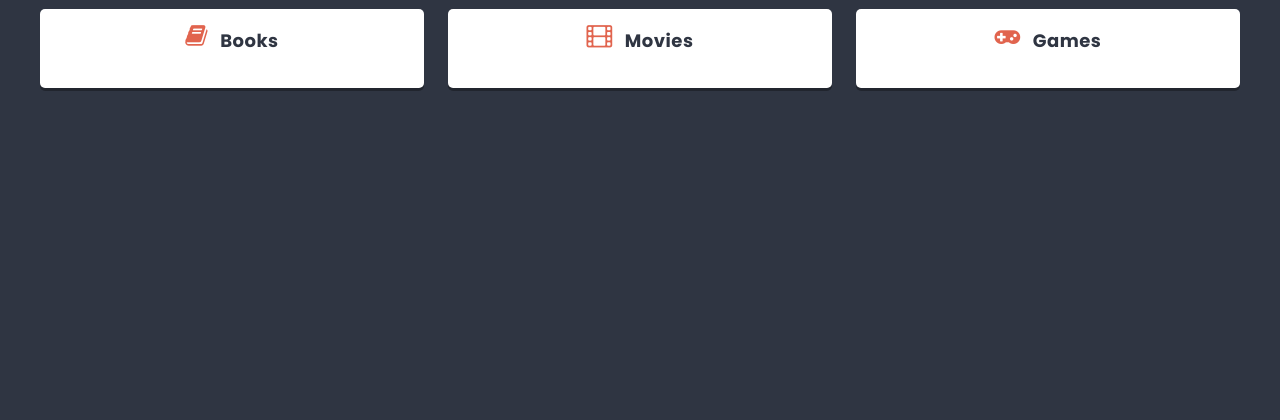
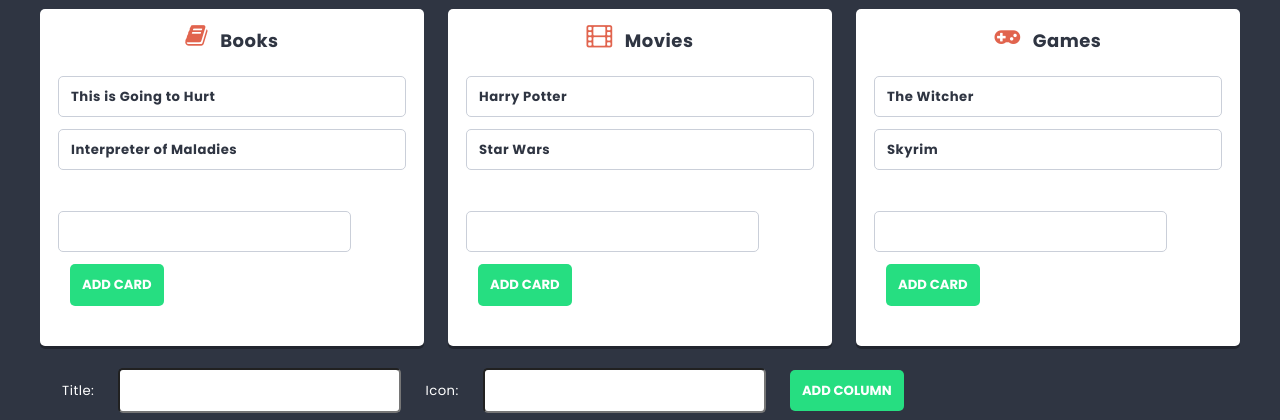
Before and after one commit to PiotrEk-721/React-Project-Learn, a React (Create React App) app: page / in a window 1280 px wide. Shown: the part 532-952 px from the top of the page. Before the commit the page ends 800 px from the top, so only its background shows below. Built offline with nearby package versions, Linux system fonts and the light colour scheme.

Commit message:
capture 11_7 add card input and column input

```diff
--- a/package.json
+++ b/package.json
@@ -26,6 +26,7 @@
     "eslint-config-react-app": "^7.0.1",
     "eslint-webpack-plugin": "^3.1.1",
     "file-loader": "^6.2.0",
+    "font-awesome": "^4.7.0",
     "fs-extra": "^10.0.0",
     "html-webpack-plugin": "^5.5.0",
     "identity-obj-proxy": "^3.0.0",
@@ -48,6 +49,7 @@
     "resolve-url-loader": "^4.0.0",
     "sass-loader": "^12.3.0",
     "semver": "^7.3.5",
+    "shortid": "^2.2.17",
     "source-map-loader": "^3.0.0",
     "style-loader": "^3.3.1",
     "tailwindcss": "^3.0.2",
--- a/src/components/Button/Button.js
+++ b/src/components/Button/Button.js
@@ -1,11 +1,7 @@
 import styles from './Button.module.scss';
 
 const TextInput = (props) => {
-  return (
-    <button className={styles.button} type="button">
-      {props.children}
-    </button>
-  );
+  return <button className={styles.button}>{props.children}</button>;
 };
 
 export default TextInput;
--- /dev/null
+++ b/src/components/Card/Card.js
@@ -0,0 +1,7 @@
+import styles from './Card.module.scss';
+
+const Card = (props) => {
+  return <li className={styles.card}>{props.title}</li>;
+};
+
+export default Card;
--- /dev/null
+++ b/src/components/Card/Card.module.scss
@@ -0,0 +1,13 @@
+@import '../../styles/settings.scss';
+
+.card {
+    position: relative;
+    background: $color-light;
+    border: 1px solid lighten($color-dark, 60%);
+    padding: $base-size;
+    margin: 0 0 $base-size 0;
+    border-radius: $radius;
+    display: flex;
+    justify-content: space-between;
+    font-weight: bold;
+}
--- /dev/null
+++ b/src/components/CardForm/CardForm.js
@@ -0,0 +1,24 @@
+import styles from './CardForm.module.scss';
+import { useState } from 'react';
+import Button from './../Button/Button';
+import TextInput from './../TextInput/TextInput';
+
+const CardForm = (props) => {
+  const [title, setTitle] = useState('');
+
+  const handleSubmit = (e) => {
+    e.preventDefault();
+    console.log('Dodaję kartę:', title);
+    props.action({ title: title });
+    setTitle('');
+  };
+
+  return (
+    <form className={styles.cardForm} onSubmit={handleSubmit}>
+      <TextInput value={title} onChange={(e) => setTitle(e.target.value)} />
+      <Button>Add card</Button>
+    </form>
+  );
+};
+
+export default CardForm;
--- /dev/null
+++ b/src/components/CardForm/CardForm.module.scss
@@ -0,0 +1,11 @@
+@import '../../styles/settings.scss';
+@import '../Button/Button.module.scss';
+
+.cardForm {
+    display: flex;
+    flex-direction: row;
+    justify-content: left;
+    flex-wrap: wrap;
+    padding: 10px 0;
+    align-items: center;
+}
--- a/src/components/Column/Column.js
+++ b/src/components/Column/Column.js
@@ -1,4 +1,6 @@
 import styles from './Column.module.scss';
+import Card from '../Card/Card.js';
+import CardForm from '../CardForm/CardForm.js';
 
 const Column = (props) => {
   return (
@@ -7,6 +9,12 @@ const Column = (props) => {
         <span className={styles.icon + ' fa fa-' + props.icon}></span>
         {props.title}
       </h2>
+      <ul className={styles.cards}>
+        {props.cards.map((card) => (
+          <Card key={card.id} title={card.title} />
+        ))}
+      </ul>
+      <CardForm columnId={props.id} action={props.action} />
     </article>
   );
 };
--- /dev/null
+++ b/src/components/ColumnForm/ColumnForm.js
@@ -0,0 +1,26 @@
+import styles from './ColumnForm.module.scss';
+import { useState } from 'react';
+import Button from '../Button/Button.js';
+
+const ColumnForm = ({ action }) => {
+  const [title, setTitle] = useState('');
+  const [icon, setIcon] = useState('');
+  const handleSubmit = (e) => {
+    e.preventDefault();
+    action({ title: title, icon: icon });
+    setTitle('');
+    setIcon('');
+  };
+
+  return (
+    <form onSubmit={handleSubmit} className={styles.columnForm}>
+      <span>Title:</span>
+      <input type="text" value={title} onChange={(e) => setTitle(e.target.value)} />
+      <span>Icon:</span>
+      <input type="text" value={icon} onChange={(e) => setIcon(e.target.value)} />
+      <Button>Add column</Button>
+    </form>
+  );
+};
+
+export default ColumnForm;
--- /dev/null
+++ b/src/components/ColumnForm/ColumnForm.module.scss
@@ -0,0 +1,26 @@
+@import '../../styles/settings.scss';
+@import '../Button/Button.module.scss';
+
+.columnForm {
+    display: flex;
+    flex-direction: row;
+    padding: 10px;
+    align-items: center;
+
+    input {
+        line-height: 1.3;
+        padding: $base-size;
+        margin: 0 $base-size $base-size $base-size;
+        border-radius: $radius;
+    }
+
+    span {
+        margin: 0 $base-size $base-size $base-size;
+    }
+}
+
+@media (max-width: 767px) {
+    .columnForm {
+        flex-direction: column;
+    }
+}
--- a/src/components/List/List.js
+++ b/src/components/List/List.js
@@ -1,7 +1,55 @@
 import styles from './List.module.scss';
 import Column from '../Column/Column.js';
+import ColumnForm from '../ColumnForm/ColumnForm.js';
+import { useState, useEffect } from 'react';
+import shortid from 'shortid';
 
 const List = () => {
+  const [columns, setColumns] = useState([
+    {
+      id: 1,
+      title: 'Books',
+      icon: 'book',
+      cards: [
+        { id: 1, title: 'This is Going to Hurt' },
+        { id: 2, title: 'Interpreter of Maladies' },
+      ],
+    },
+    {
+      id: 2,
+      title: 'Movies',
+      icon: 'film',
+      cards: [
+        { id: 1, title: 'Harry Potter' },
+        { id: 2, title: 'Star Wars' },
+      ],
+    },
+    {
+      id: 3,
+      title: 'Games',
+      icon: 'gamepad',
+      cards: [
+        { id: 1, title: 'The Witcher' },
+        { id: 2, title: 'Skyrim' },
+      ],
+    },
+  ]);
+
+  const addColumn = (newColumn) => {
+    setColumns([...columns, { id: shortid(), title: newColumn.title, icon: newColumn.icon, cards: [] }]);
+  };
+
+  const addCard = (newCard, columnId) => {
+    console.log('Dodaję kartę do kolumny:', columnId, newCard);
+    const columnsUpdated = columns.map((column) => {
+      if (column.id === columnId)
+        return { ...column, cards: [...column.cards, { id: shortid(), title: newCard.title }] };
+      else return column;
+    });
+
+    setColumns(columnsUpdated);
+  };
+
   return (
     <div className="list">
       <header className={styles.header}>
@@ -11,10 +59,18 @@ const List = () => {
       </header>
       <p className={styles.description}>Interesting things I want to check out</p>
       <section className={styles.columns}>
-        <Column title="Books" icon="book" />
-        <Column title="Movies" icon="film" />
-        <Column title="Games" icon="gamepad" />
+        {columns.map((column) => (
+          <Column
+            key={column.id}
+            id={column.id}
+            title={column.title}
+            icon={column.icon}
+            cards={column.cards}
+            action={(newCard) => addCard(newCard, column.id)}
+          />
+        ))}
       </section>
+      <ColumnForm action={addColumn} />
     </div>
   );
 };
--- a/src/components/TextInput/TextInput.js
+++ b/src/components/TextInput/TextInput.js
@@ -1,7 +1,15 @@
 import styles from './TextInput.module.scss';
 
 const TextInput = (props) => {
-  return <input className={styles.input} placeholder={props.placeholder} type="text" />;
+  return (
+    <input
+      className={styles.input}
+      value={props.value}
+      onChange={props.onChange}
+      placeholder={props.placeholder}
+      type="text"
+    />
+  );
 };
 
 export default TextInput;
```
Also changed, not shown: 1 other file (tests, documents, lock files or other folders).
